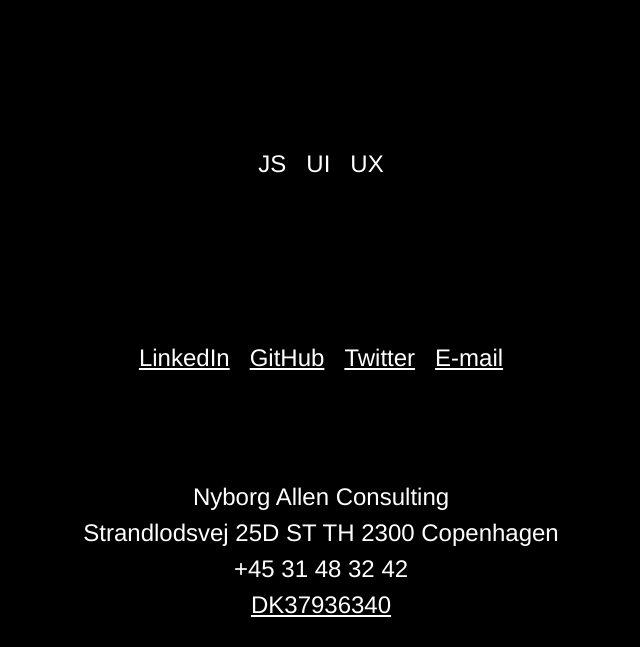
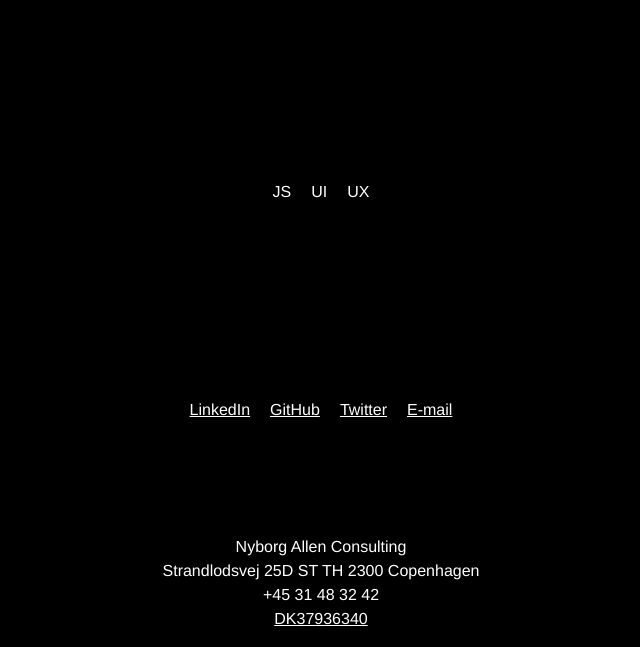
Before and after one commit to aronallen/aronallen.github.io, a plain HTML site: page index.html in a window 1280 px wide. Shown: the part 153-800 px from the top of the page, without its empty margins (319-959 px from the left). Drawn offline with Linux system fonts and the light colour scheme.

Commit message:
Update index.html

```diff
--- a/index.html
+++ b/index.html
@@ -7,7 +7,7 @@
 	<title>Document</title>
 	<style>
 		body {
-			font-size: 3vmin;
+			font-size: calc(1vmin + 8px);
 			margin: 0;
 			font-family: Helvetica, Arial, sans-serif;
 			background: black;
```
